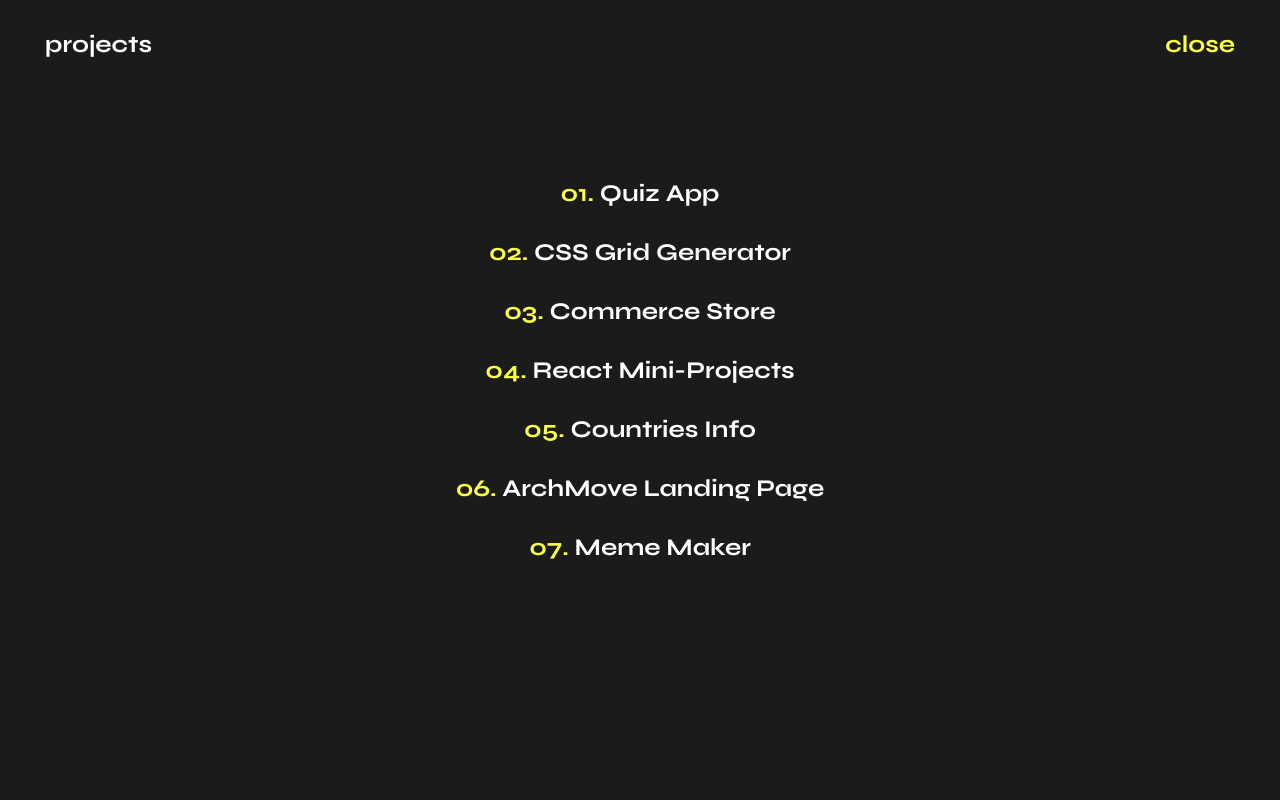
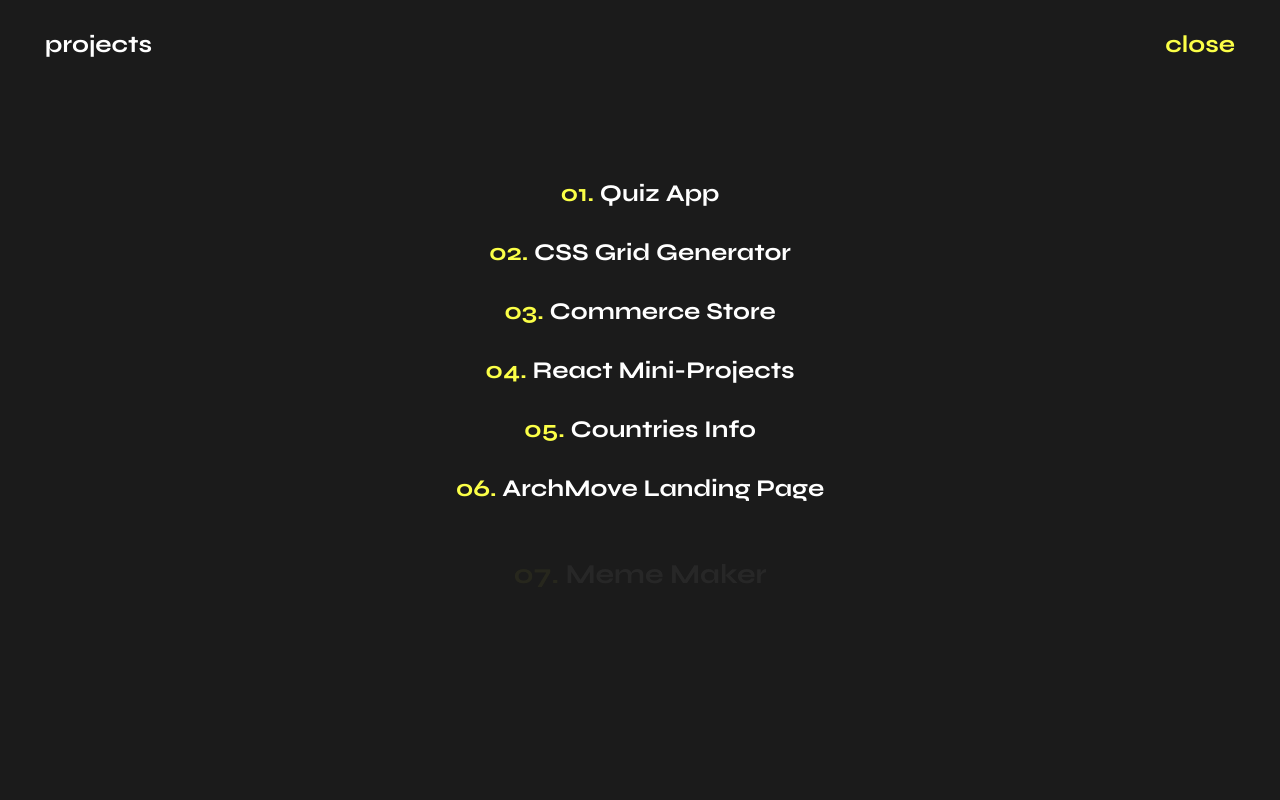
Before and after one commit to Abisola-Morohunfolu/my-portfolio, a React (Create React App) app: page / in a window 1280 px wide. Both pictures are taken after a click on the button "projects". Shown: the top 800 px of the page. Built offline with nearby package versions, Linux system fonts and the light colour scheme.

Commit message:
menu stagger

```diff
--- a/src/components/Home/Home.js
+++ b/src/components/Home/Home.js
@@ -4,6 +4,7 @@ import Navbar from './Header/Navbar/navbar';
 import Header from './Header/header';
 import ProjectMenu from './ProjectsMenu/ProjectMenu';
 import FeaturedProject from './FeaturedProject/FeaturedProject';
+import { motion } from 'framer-motion';
 
 const Home = () => {
 	const [toggleMenu, setToggleMenu] = React.useState(false);
--- a/src/components/Home/ProjectsMenu/ProjectItem/ProjectItem.js
+++ b/src/components/Home/ProjectsMenu/ProjectItem/ProjectItem.js
@@ -1,10 +1,11 @@
 import * as classes from './ProjectItem.module.css';
+import {motion} from 'framer-motion'
 
-const projectItem = ({ number, name }) => (
-	<h4 className={classes.Text}>
+const projectItem = ({ number, name, variants }) => (
+	<motion.h4 className={classes.Text} variants={variants}>
 		<span className={classes.Yellow}>{number}. </span>
 		<span>{name}</span>
-	</h4>
+	</motion.h4>
 );
 
 export default projectItem;
--- a/src/components/Home/ProjectsMenu/ProjectMenu.js
+++ b/src/components/Home/ProjectsMenu/ProjectMenu.js
@@ -7,6 +7,32 @@ import ProjectItem from './ProjectItem/ProjectItem';
 import Button from '../../UI/Button/button';
 
 const projectMenu = ({ menuState, closeMenu }) => {
+	const container = {
+		show: {
+			opacity: 1,
+			y: 0,
+			scale: 1,
+			transition: {
+				delayChildren: 0.7,
+				staggerChildren: 0.35,
+				ease: [0.83, 0, 0.17, 1],
+			},
+		},
+		hide: {
+			opacity: 0,
+			y: '100%',
+			scale: 1.15,
+		},
+	};
+
+	const children = {
+		show: { opacity: 1, y: 0, scale: 1 },
+		hide: {
+			opacity: 0,
+			y: '100%',
+			scale: 1.15,
+		},
+	};
 	return (
 		<>
 			<AnimatePresence>
@@ -39,17 +65,23 @@ const projectMenu = ({ menuState, closeMenu }) => {
 									<h4 className={classes.TextHeading}>close</h4>
 								</Button>
 							</div>
-							<div className={classes.ListContainer}>
+							<motion.div
+								className={classes.ListContainer}
+								initial="hide"
+								variants={container}
+								animate="show"
+							>
 								{Projects.map((item) => (
-									<Link t0="/" key={item.id + item.title}>
+									<Link t0="/" key={item.id + item.title} variants={children}>
 										<ProjectItem
 											number={item.orderNo}
 											name={item.title}
 											key={item.id + item.title}
+											variants={children}
 										/>
 									</Link>
 								))}
-							</div>
+							</motion.div>
 						</motion.div>
 					</motion.div>
 				)}
```
Also changed, not shown: 1 other file (tests, documents, lock files or other folders).
